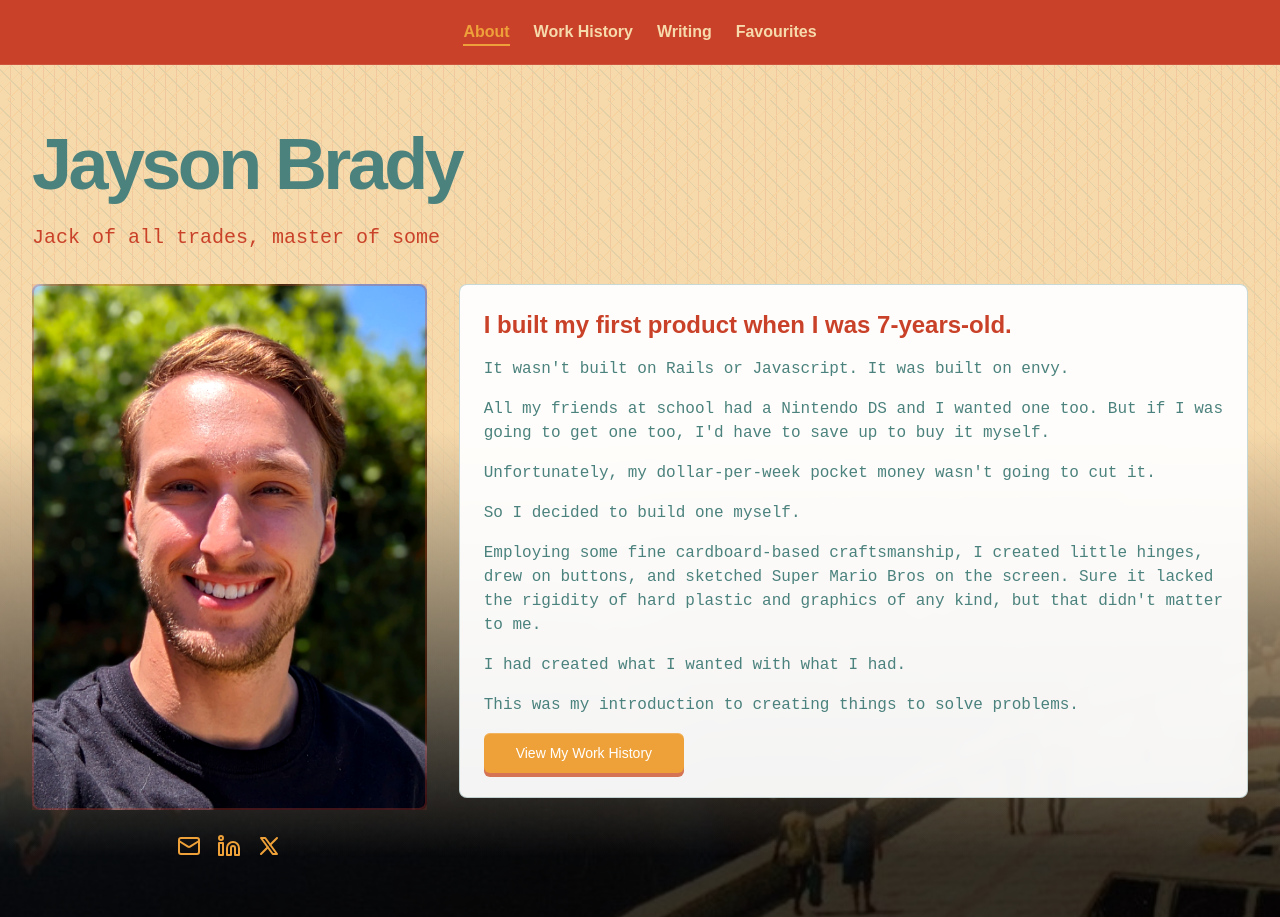
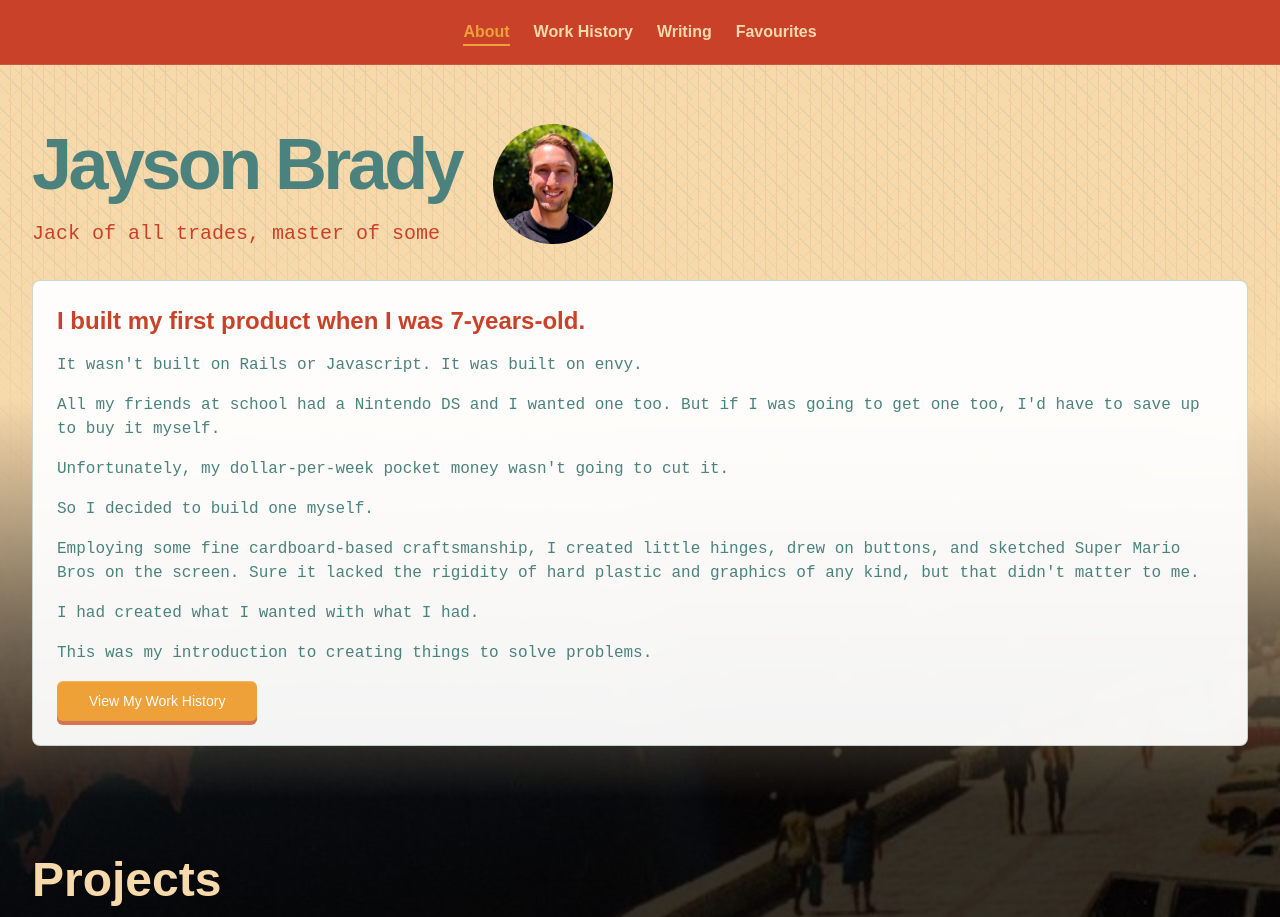
Before and after one commit to jayson-brady-98/personal-website, a Next.js app: page / in a window 1280 px wide. Shown: the top 917 px of the page. Built offline with nearby package versions, Linux system fonts and the light colour scheme.

Commit message:
fixed headshot

```diff
--- a/app/page.tsx
+++ b/app/page.tsx
@@ -40,29 +40,32 @@ export default function Home() {
         <div className="container mx-auto max-w-7xl px-4 sm:px-6 lg:px-8 relative pt-12 sm:pt-24">
           {/* Profile Section */}
           <div className="flex flex-col gap-8">
-            {/* Name and Title */}
-            <div className="w-full text-left">
+            {/* Name, Title, and Image */}
+            <div className="w-full flex flex-col md:flex-row gap-8">
               <div className="space-y-6">
-                <div className="flex flex-col space-y-2">
+                {/* Heading and image in same row */}
+                <div className="flex flex-row items-center gap-2 md:gap-8">
+                  <div className="flex flex-col space-y-1 max-w-[80%] md:max-w-none -mt-2 md:mt-0">
                     <h1 className="text-4xl sm:text-5xl md:text-6xl xl:text-7xl/none font-bold tracking-tighter text-[#4B827D]">
                       Jayson Brady
                     </h1>
-                  <p className="text-base md:text-xl text-[#C94128]" style={{ fontFamily: "'Space Mono', monospace" }}>
+                    <p className="text-base md:text-xl text-[#C94128] pr-4" style={{ fontFamily: "'Space Mono', monospace" }}>
                       Jack of all trades, master of some
                     </p>
+                  </div>
+
+                  {/* Image - with larger top margin */}
+                  <div className="mt-8 md:mt-6 w-[120px] md:w-[120px] aspect-square flex-shrink-0">
+                    <div className="w-full h-full rounded-full overflow-hidden relative">
+                      <AboutImages />
+                    </div>
+                  </div>
                 </div>
               </div>
             </div>
 
-            {/* Image and Story Container */}
-            <div className="flex flex-col md:flex-row gap-8">
-              {/* Image */}
-              <div className="w-full md:w-1/3">
-                <AboutImages />
-              </div>
-
-              {/* Story Section */}
-              <div className="w-full md:w-2/3">
+            {/* Story Section - now full width */}
+            <div className="w-full">
               <div className="relative border rounded-lg border-[#4B827D]/30 p-4 sm:p-6 bg-white/95 backdrop-blur-sm overflow-hidden group">
                 <div className="space-y-4 relative">
                   <h3 className="text-2xl font-bold text-[#C94128]">
@@ -83,7 +86,6 @@ export default function Home() {
                         View My Work History
                       </Button>
                     </Link>
-                    </div>
                   </div>
                 </div>
               </div>
--- a/app/work-history/page.tsx
+++ b/app/work-history/page.tsx
@@ -152,7 +152,7 @@ export default function WorkHistory() {
               </div>
               <p className="text-[#4B827D] text-sm sm:text-base md:text-lg italic font-light tracking-wide mx-auto backdrop-blur-sm bg-black/30 px-3 sm:px-4 py-2 rounded-lg relative
                 max-w-[90%] sm:max-w-2xl">
-                Everything I&apos;ve done in terms of work or creation, all of which has culminated to the product-building egg head I am now
+                This is a list of my relevant work and creations, which has culminated to the product-obsessed egg head I am now
               </p>
             </div>
             <div className="relative">
--- a/components/about-images.tsx
+++ b/components/about-images.tsx
@@ -25,11 +25,10 @@ function AboutImagesClient({ imageSrc, imageAlt, color }: { imageSrc: string; im
           src={imageSrc}
           alt={imageAlt}
           fill
-          className="object-cover rounded-lg"
+          className="object-cover"
           style={{
             filter: 'contrast(1.1) saturate(1.2)',
-            objectPosition: 'center 20%',
-            borderColor: color
+            objectPosition: 'center 30%',
           }}
           priority
           onError={handleImageError}
@@ -41,50 +40,12 @@ function AboutImagesClient({ imageSrc, imageAlt, color }: { imageSrc: string; im
 
 export function AboutImages() {
   return (
-    <div className="flex flex-col gap-6 w-full">
-      <div className="relative aspect-[3/4] w-full bg-[#C94128]/5">
-        <div className="absolute inset-0 bg-[#C94128] opacity-10 group-hover:opacity-20 transition-opacity duration-300" />
-        <AboutImagesClient
-          imageSrc="/headshots/Headshot.png"
-          imageAlt="Profile headshot"
-          color="#C94128"
-        />
-        <div className="absolute inset-0 border-2 border-[#C94128]/30 rounded-lg" />
-      </div>
-
-      {/* Social Icons */}
-      <div className="flex justify-center gap-4">
-        {/* Email Icon */}
-        <a href="mailto:jaysonbrady123@gmail.com" target="_blank" rel="noopener noreferrer"
-           className="text-[#EEA139] hover:text-[#C94128] transition-colors">
-          <svg xmlns="http://www.w3.org/2000/svg" width="24" height="24" viewBox="0 0 24 24" fill="none"
-               stroke="currentColor" strokeWidth="2" strokeLinecap="round" strokeLinejoin="round">
-            <rect width="20" height="16" x="2" y="4" rx="2"></rect>
-            <path d="m22 7-8.97 5.7a1.94 1.94 0 0 1-2.06 0L2 7"></path>
-          </svg>
-        </a>
-
-        {/* LinkedIn Icon */}
-        <a href="https://linkedin.com/in/jayson-brady-93ba8614b/" target="_blank" rel="noopener noreferrer"
-           className="text-[#EEA139] hover:text-[#C94128] transition-colors">
-          <svg xmlns="http://www.w3.org/2000/svg" width="24" height="24" viewBox="0 0 24 24" fill="none"
-               stroke="currentColor" strokeWidth="2" strokeLinecap="round" strokeLinejoin="round">
-            <path d="M16 8a6 6 0 0 1 6 6v7h-4v-7a2 2 0 0 0-2-2 2 2 0 0 0-2 2v7h-4v-7a6 6 0 0 1 6-6z"></path>
-            <rect x="2" y="9" width="4" height="12"></rect>
-            <circle cx="4" cy="4" r="2"></circle>
-          </svg>
-        </a>
-
-        {/* Twitter/X Icon */}
-        <a href="https://x.com/jaysonbradyy" target="_blank" rel="noopener noreferrer"
-           className="text-[#EEA139] hover:text-[#C94128] transition-colors">
-          <svg xmlns="http://www.w3.org/2000/svg" width="24" height="24" viewBox="0 0 24 24" fill="none"
-               stroke="currentColor" strokeWidth="2" strokeLinecap="round" strokeLinejoin="round">
-            <path d="M4 4l11.733 16h4.267l-11.733 -16z"></path>
-            <path d="M4 20l6.768 -6.768m2.46 -2.46l6.772 -6.772"></path>
-          </svg>
-        </a>
-      </div>
+    <div className="relative w-full h-full">
+      <AboutImagesClient
+        imageSrc="/headshots/Headshot.png"
+        imageAlt="Profile headshot"
+        color="#C94128"
+      />
     </div>
   )
 }
```
Lines whose indentation alone changed are shown as unchanged.
